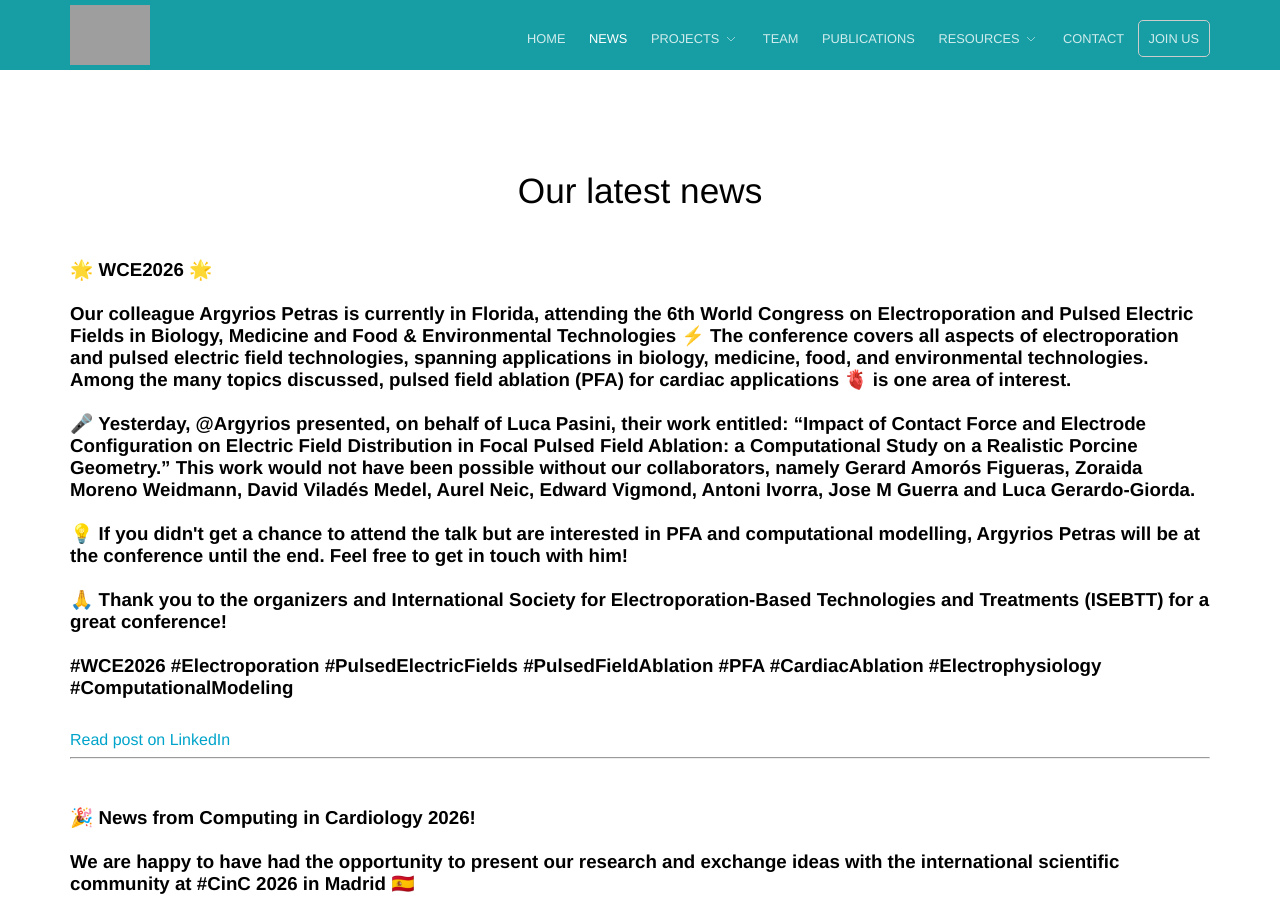
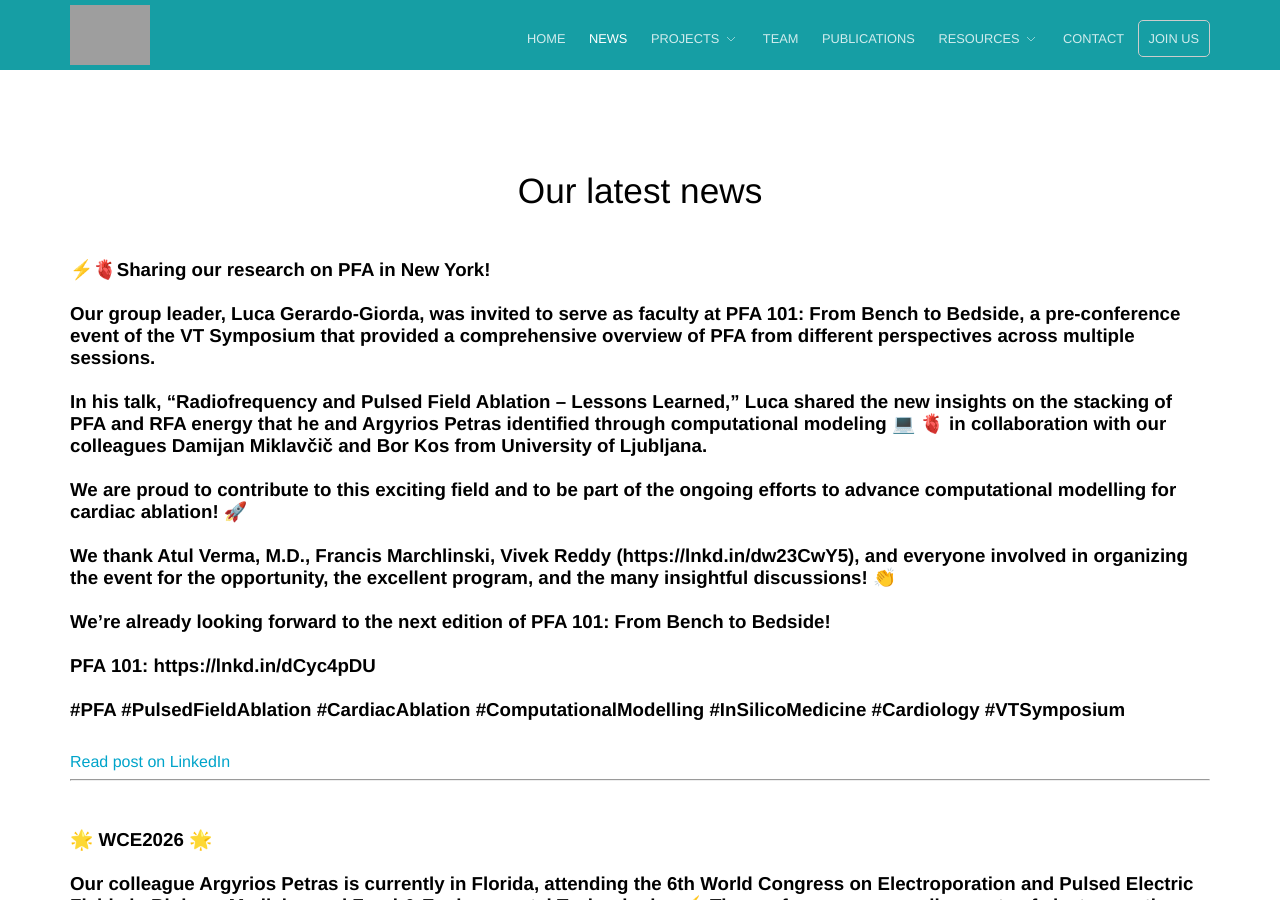
Before and after one commit to linzlabinsilmed/linzlabinsilmed.github.io, a Jekyll site: the page built from news.html, in a window 1280 px wide and 900 px high. Built offline with Jekyll 4.4.1, drawn with Linux system fonts in a browser that asks for light colours; some of the changed text lies outside the part shown; grey boxes are pictures that could not be loaded.

Commit message:
Update LinkedIn feed [auto]

```diff
--- a/_data/linkedin_feed.yml
+++ b/_data/linkedin_feed.yml
@@ -1,3 +1,40 @@
+- title: >-
+    ⚡🫀Sharing our research on PFA in New York!
+
+
+    Our group leader, Luca Gerardo-Giorda, was invited to serve as faculty at
+    PFA 101: From Bench to Bedside, a pre-conference event of the VT Symposium
+    that provided a comprehensive overview of PFA from different perspectives
+    across multiple sessions.
+
+
+    In his talk, “Radiofrequency and Pulsed Field Ablation – Lessons Learned,”
+    Luca shared the new insights on the stacking of PFA and RFA energy that he
+    and Argyrios Petras identified through computational modeling 💻 🫀 in
+    collaboration with our colleagues Damijan Miklavčič and Bor Kos from
+    University of Ljubljana.
+
+
+    We are proud to contribute to this exciting field and to be part of the
+    ongoing efforts to advance computational modelling for cardiac ablation! 🚀
+
+
+    We thank Atul Verma, M.D., Francis Marchlinski, Vivek Reddy
+    (https://lnkd.in/dw23CwY5), and everyone involved in organizing the event
+    for the opportunity, the excellent program, and the many insightful
+    discussions! 👏
+
+
+    We’re already looking forward to the next edition of PFA 101: From Bench to
+    Bedside!
+
+
+    PFA 101: https://lnkd.in/dCyc4pDU
+
+
+    #PFA #PulsedFieldAblation #CardiacAblation #ComputationalModelling
+    #InSilicoMedicine #Cardiology #VTSymposium
+  url: https://www.linkedin.com/posts/linz-lab-for-in-silico-medical-interventions_pfa-pulsedfieldablation-cardiacablation-activity-7521587399290875904-LeNS
 - title: >-
     🌟 WCE2026 🌟
 
@@ -254,36 +291,3 @@
     #MedicalResearch #InSilicoMedicine #ComputationalMedicine #ResearchLife
     #WomenInScience #GirlsInSTEM  #Linz #Austria
   url: https://www.linkedin.com/posts/linz-lab-for-in-silico-medical-interventions_medicalresearch-insilicomedicine-computationalmedicine-activity-7502768904252010496-ueW8
-- title: >-
-    We are Linz Lab for In-Silico Medical Interventions but what comes to mind
-    when you hear “in-silico”? 🤔
-
-
-    In-silico medicine means using mathematical models and computer simulations
-    to better understand and personalise medical interventions. 💻🩺
-
-
-    In our lab, we develop patient-specific computational models for ablation
-    therapies 🫀, study the efficacy of extracorporeal life support 🫁,
-    investigate the progression of tumors such as gliomas 🧠, and explore many
-    other applications to deliver accurate and reliable in silico tools in
-    medicine.
-
-
-    Our goal? Better predictions, better interventions, and more personalised
-    care 🎯
-
-
-    💡 Do you have a research idea, clinical problem, modelling challenge, or
-    potential collaboration in mind? We'd love to hear from you! Reach out to
-    our postdoctoral researches Argyrios Petras, Beata Ondrusova or Davide
-    Baroli or contact our group leader Luca Gerardo-Giorda 📨
-
-
-    LinzLab website: https://lnkd.in/ekrHK43B
-
-
-    #InSilicoMedicine #ComputationalMedicine #BiomedicalEngineering
-    #PersonalizedMedicine #Cardiology #RFA #PFA #ECMO #CancerResearch
-    #TumorModeling  #Science
-  url: https://www.linkedin.com/posts/linz-lab-for-in-silico-medical-interventions_insilicomedicine-computationalmedicine-activity-7501285384916729856-nLYc
```
